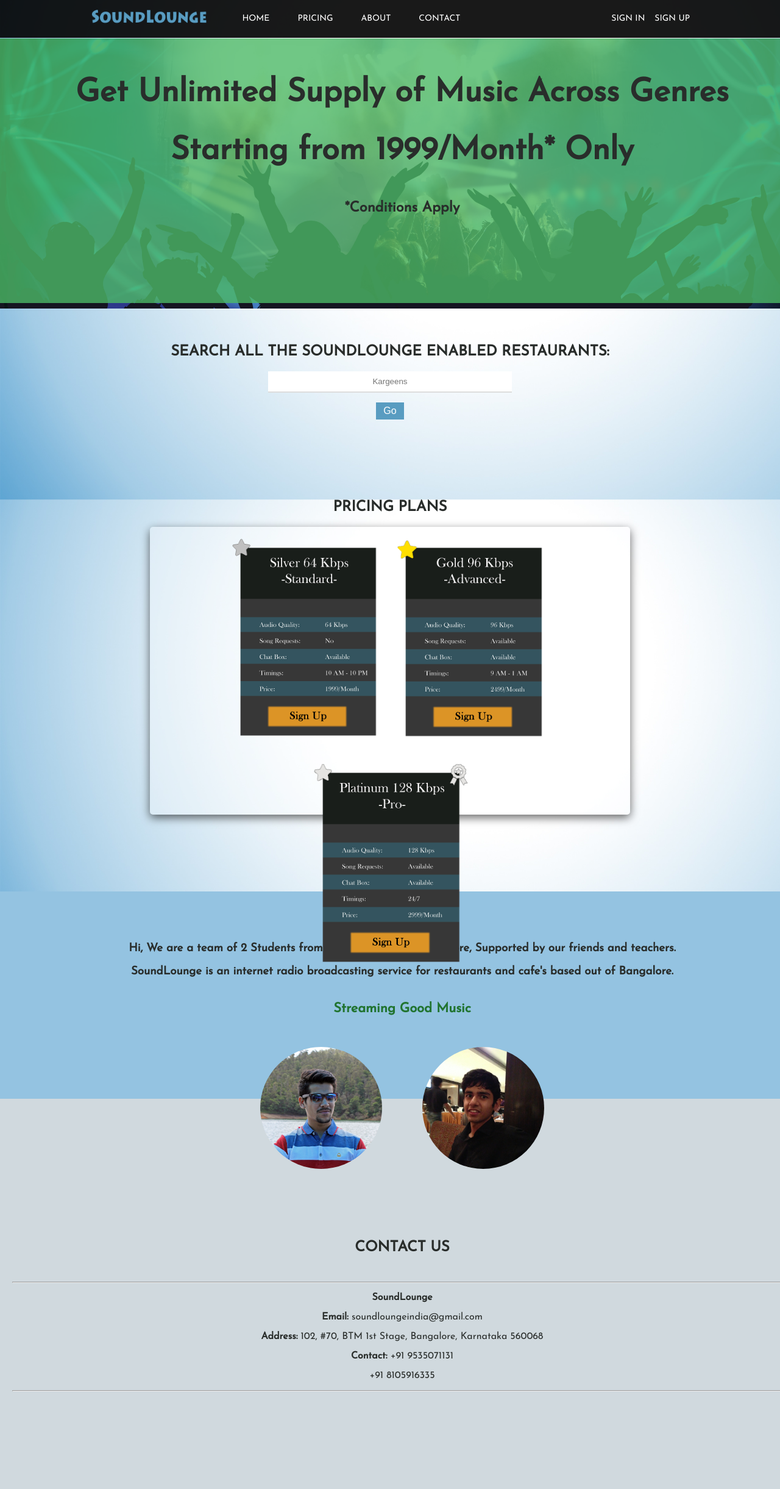
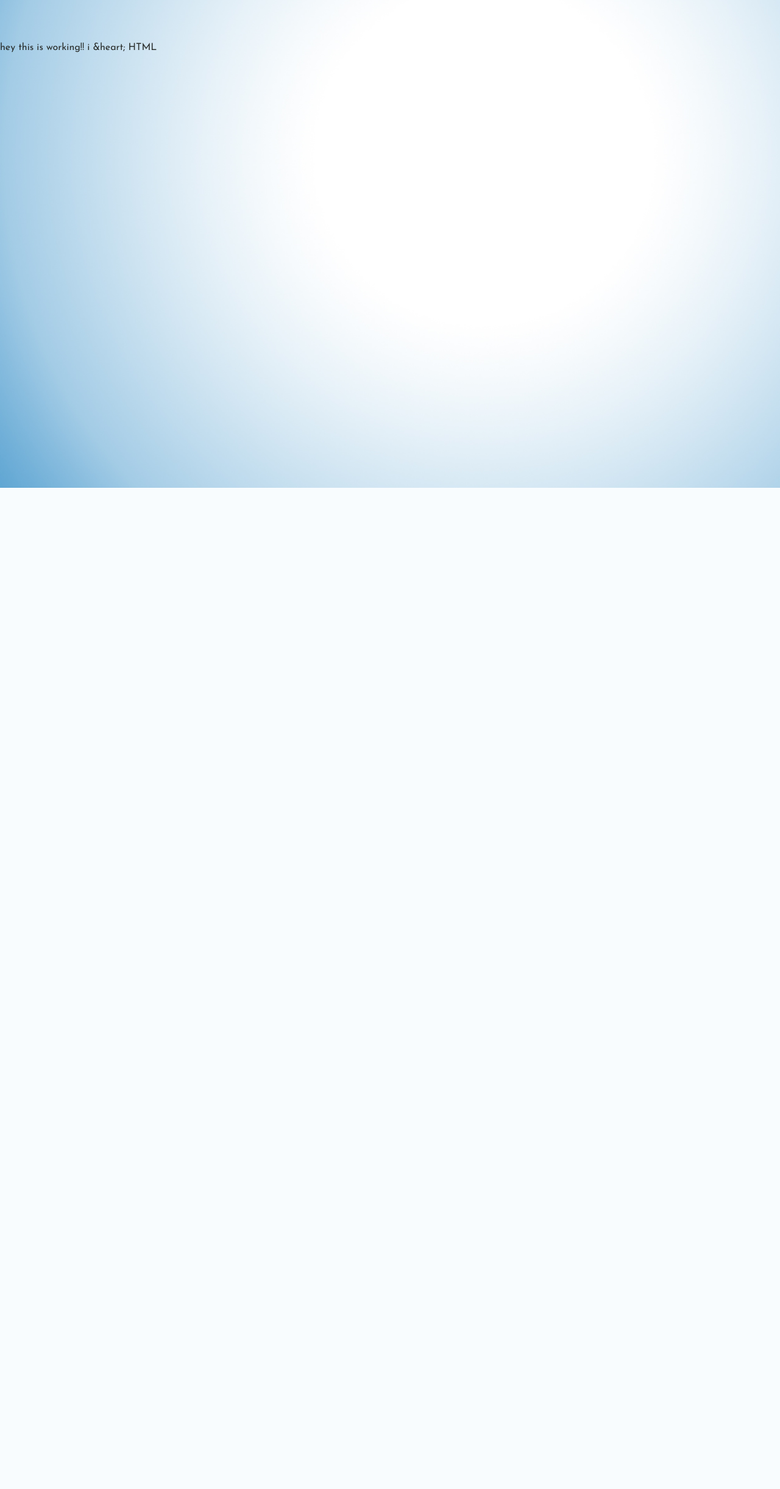
Before and after one commit to abhishekjaisinghani/abhishekjaisinghani.github.io, a PHP site: page / in a window 1280 px wide. Shown: the whole page at 61% size. After the commit the page ends 800 px from the top, so only its background shows below. Run offline with PHP 8.4, Linux system fonts and the light colour scheme.

Commit message:
index changed

```diff
--- a/index.php
+++ b/index-o.php
@@ -12,6 +12,8 @@
 <body>
 	<div id="header">
 	<div class="wrap" >
+
+
 
 		<span id="logo" ><img src="img/Logo.png" height="24" width="190"></span>
 
--- /dev/null
+++ b/index.html
@@ -0,0 +1,16 @@
+<html>
+
+<head>
+
+<title>Soundlounge</title>
+
+<link href="style.css" rel="stylesheet" type="text/css">
+<link href='http://fonts.googleapis.com/css?family=Josefin+Sans&subset=latin,latin-ext' rel='stylesheet' type='text/css'>
+
+</head>
+
+<body>
+hey this is working!! i &heart; HTML
+</body>
+
+</html>
```
